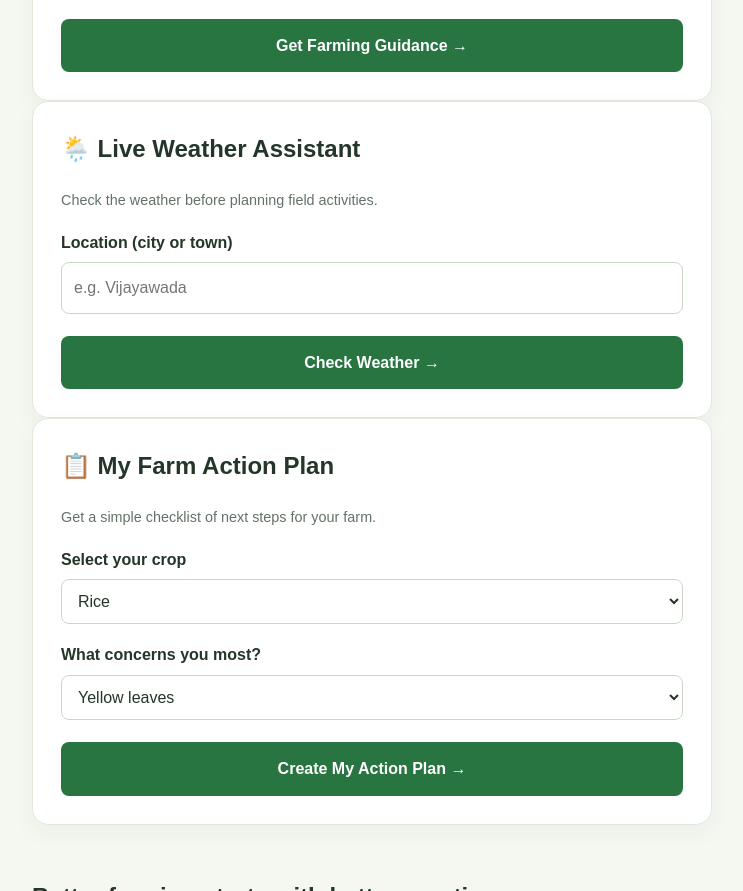
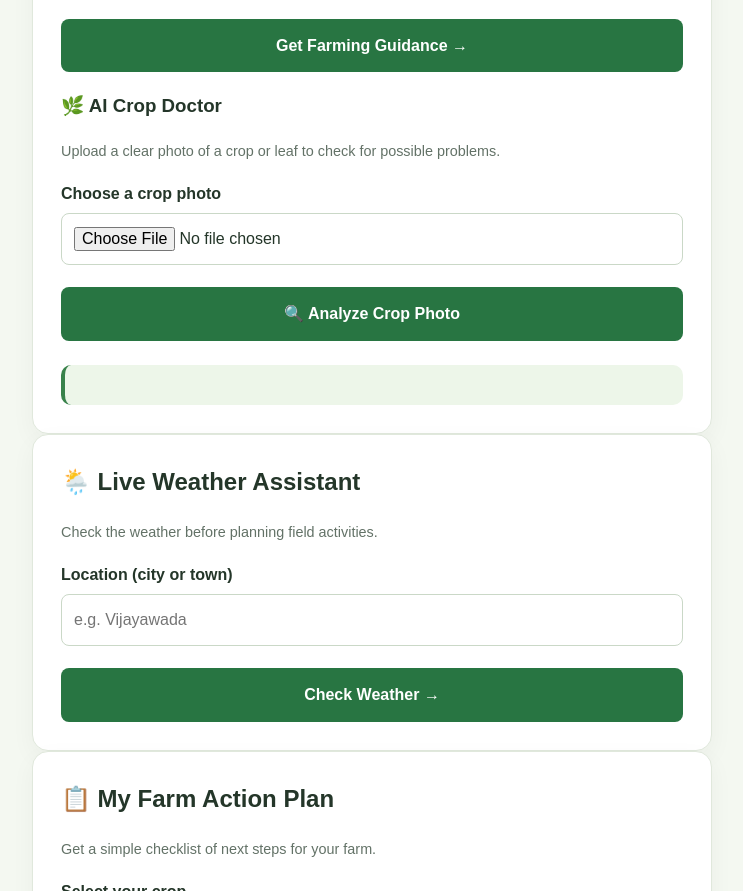
Before and after one commit to sahitiedupuganti0/AgroSathi-AI, a plain HTML site: page index.html in a window 1280 px wide. Shown: the part 982-1873 px from the top of the page, without its empty margins (108-851 px from the left). Drawn offline with Linux system fonts and the light colour scheme.

Commit message:
Add files via upload

```diff
--- a/index.html
+++ b/index.html
@@ -121,6 +121,31 @@
           placeholder="When did you notice the problem?"></textarea>
 
         <button type="submit">Get Farming Guidance →</button>
+          <div class="photo-doctor">
+    <h3>🌿 AI Crop Doctor</h3>
+    <p class="muted">Upload a clear photo of a crop or leaf to check for possible problems.</p>
+
+    <label for="cropPhoto">Choose a crop photo</label>
+    <input
+      type="file"
+      id="cropPhoto"
+      accept="image/jpeg,image/png,image/webp"
+    />
+
+    <img
+      id="cropPhotoPreview"
+      alt="Selected crop photo preview"
+      hidden
+      style="max-width:100%; max-height:280px; margin-top:12px; border-radius:12px;"
+    />
+
+    <button type="button" id="analyzeCropPhoto">
+      🔍 Analyze Crop Photo
+    </button>
+
+    <p id="photoDoctorStatus" role="status" aria-live="polite"></p>
+    <div id="photoDoctorResult" class="result hidden" aria-live="polite"></div>
+  </div>
       </form>
 
       <div id="result" class="result" hidden aria-live="polite"></div>
```
